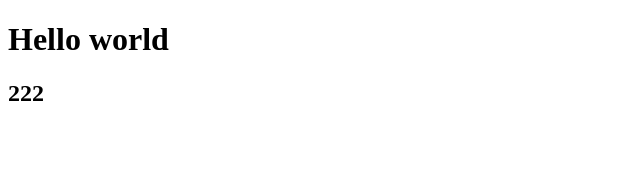
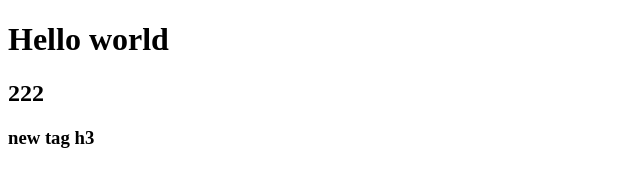
Before and after one commit to pxs27/example, a plain HTML site: page index.html in a window 1280 px wide. Shown: the whole page, without its empty margins (0-640 px from the left). Drawn offline with Linux system fonts and the light colour scheme.

Commit message:
h3 was added

```diff
--- a/index.html
+++ b/index.html
@@ -7,5 +7,6 @@
 
 <h1>Hello world</h1>
 <h2>222</h2>
+<h3>new tag h3</h3>
 </body>
 </html>
```
